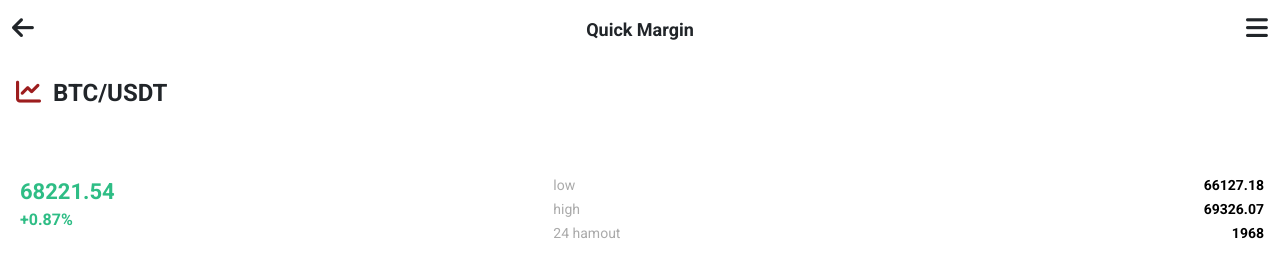
After one commit to rkshahwal/pds-trading, a Django app: page /call-put/ in a window 1280 px wide. The commit adds this page. Shown: the top 273 px of the page. Run offline with Django 5.2, Linux system fonts and the light colour scheme; the visitor is signed in with stand-in values (Sample User, id 1).

Commit message:
changes frontend

```diff
--- a/frontend/urls.py
+++ b/frontend/urls.py
@@ -11,4 +11,6 @@ urlpatterns = [
     path('mine/', mine, name='user_mine'),
     path('recharge/', recharge, name='user_recharge'),
     path('wallet/', wallet, name='user_wallet'),
+    path('withdrowal/', withdrowal, name='user_withdrowal'),
+    path('call-put/', call_put, name='user_call_put'),
 ]
--- a/frontend/views.py
+++ b/frontend/views.py
@@ -87,3 +87,13 @@ def recharge(request):
 @login_required
 def wallet(request):
     return render(request, 'frontend/wallet.html')
+
+
+@login_required
+def withdrowal(request):
+    return render(request, 'frontend/withdrwal.html')
+
+
+@login_required
+def call_put(request):
+    return render(request, 'frontend/call-put.html')
--- a/static/frontend/css/styles.css
+++ b/static/frontend/css/styles.css
@@ -300,6 +304,51 @@ filter: brightness(0.4);
     font-size: 18px;
     font-weight: 400;
 }
+.Withdraw-bal{
+    font-size: 11px;
+}
+
+.Withdraw-name{
+    font-size: 14px;
+}
+.call-head{
+    font-size: 18px;
+}
+.call-sub-head{
+    font-size: 24px;
+}
+.call-money{
+    font-size: 22px;color: #2ebd85;margin-bottom:0px ;
+}
+.call-profit{
+    font-size: 16px;color: #2ebd85;
+}
+.call-value{
+    font-size: 14px;
+    color: var(--light-color);
+    margin-bottom:3px ;
+    font-weight: 400;
+}
+.call-amt{
+    font-size: 14px;
+    color: #000;
+    margin-bottom: 3px;
+    font-weight: 400;
+    text-align: end;
+}
+.call-btn{
+/* color: #2ebd85; */
+background-color: #2ebd85;
+}
+.put-btn{
+/* color: #f5465c; */
+background-color: #f5465c;
+}
+.call-img{
+
+object-fit: cover;
+/* filter: brightness(0.4); */
+}
 @media screen and (min-width:321px) and (max-width:480px)
 {
     .top-inside{
--- /dev/null
+++ b/templates/frontend/call-put.html
@@ -0,0 +1,78 @@
+<!doctype html>
+<html lang="en">
+  {% load static %}
+  <head>
+    <meta charset="utf-8">
+    <meta name="viewport" content="width=device-width, initial-scale=1">
+    <title>ADM Call Puts</title>
+    <link href="https://cdn.jsdelivr.net/npm/bootstrap@5.3.3/dist/css/bootstrap.min.css" rel="stylesheet" integrity="sha384-QWTKZyjpPEjISv5WaRU9OFeRpok6YctnYmDr5pNlyT2bRjXh0JMhjY6hW+ALEwIH" crossorigin="anonymous">
+    <link rel="stylesheet" href="https://cdnjs.cloudflare.com/ajax/libs/font-awesome/6.5.1/css/all.min.css"
+    integrity="sha512-DTOQO9RWCH3ppGqcWaEA1BIZOC6xxalwEsw9c2QQeAIftl+Vegovlnee1c9QX4TctnWMn13TZye+giMm8e2LwA=="
+    crossorigin="anonymous" referrerpolicy="no-referrer" />
+    <link rel="stylesheet" href="{% static "frontend/css/styles.css" %}">
+  </head>
+  <body>
+
+    <div class="container-fluid">
+        <div class="row py-2 py-sm-3 py-md-3 py-lg-3 py-xl-3 py-xl-3 py-xxl-3  ">
+          <div class="col-4 ">
+            <a href="javascript:void(0);" onclick="history.back()">  <i class="fa-solid fa-arrow-left text-dark"></i></a>
+          </div>
+          <div class="col-4  ">
+          <p class=" text-center fw-bold  call-head" >Quick Margin</p>
+          </div>
+          <div class="col-4  ">
+            <a href="javascript:void(0);" onclick="history.back()">  <i class="fa-solid fa-bars float-end text-dark"></i></a>
+          </div>
+          </div>
+
+          <div class="row  mt-3 mt-sm-0 mt-md-0 mt-lg-0   ">
+            <div class=" col-12 ">
+            <p class="fw-bold ms-0 ms-md-1 ms-sm-1 ms-lg-1  call-sub-head " ><i class="fa-solid fa-chart-line"></i>&nbsp; BTC/USDT</p>
+            </div>
+
+          </div>
+
+
+          <div class="row    mt-3  mt-sm-5 mt-lg-5 mt-md-2  ">
+            <div class=" col-4 col-sm-5 col-md-5 col-lg-5 " >
+            <p class="fw-bold ms-0 ms-md-2 ms-sm-2 ms-lg-2   call-money " >68221.54</p>
+            <p class="fw-bold ms-0 ms-md-2 ms-sm-2 ms-lg-2   call-profit " >+0.87%</p>
+            </div>
+            <div class=" col-4    col-sm-2 col-md-2 col-lg-2 ">
+              <p class=" ms-4 ms-md-2 ms-sm-2 ms-lg-2   call-value     " >low</p>
+              <p class=" ms-4 ms-md-2 ms-sm-2 ms-lg-2   call-value   " >high</p>
+              <p class=" ms-4 ms-md-2 ms-sm-2 ms-lg-2   call-value " >24 hamout</p>
+              </div>
+              <div class=" col-4  col-sm-5 col-md-5 col-lg-5 ">
+                <p class="fw-bold me-0 me-md-1 me-sm-1 me-lg-1     call-amt" >66127.18</p>
+                <p class="fw-bold me-0 me-md-1 me-sm-1 me-lg-1     call-amt " >69326.07</p>
+                <p class="fw-bold me-0 me-md-1 me-sm-1 me-lg-1     call-amt" >1968</p>
+                </div>
+          </div>
+
+
+          <div class="row  mt-5  mt-lg-5 mt-md-4 mt-sm-4"  >
+              <div class="col-12 ">
+                <img src="call-img.png" alt=""  class="mx-auto d-block call-img">
+              </div>
+            </div>
+          </div>
+
+
+
+          <div class="container-fluid position-fixed bottom-0 p-2 ">
+            <div class="row">
+                <div class=" col-6 d-grid ">
+                    <a href="#" class="btn text-white call-btn" tabindex="-1" role="button" aria-disabled="true">Call</a>
+
+                  </div>
+                  <div class="col-6 d-grid"><a href="#" class="btn text-white put-btn" tabindex="-1" role="button" aria-disabled="true">Put</a></div>
+            </div>
+
+
+        </div>
+    </body>
+
+    <script src="https://cdn.jsdelivr.net/npm/bootstrap@5.3.3/dist/js/bootstrap.bundle.min.js" integrity="sha384-YvpcrYf0tY3lHB60NNkmXc5s9fDVZLESaAA55NDzOxhy9GkcIdslK1eN7N6jIeHz" crossorigin="anonymous"></script>
+    </html>
```
Also changed, not shown: other parts of static/frontend/css/styles.css (+40 -19 lines), templates/frontend/home.html (+25 -26 lines), templates/frontend/mine.html (+8 -8 lines), templates/frontend/recharge.html (+7 -7 lines), templates/frontend/register.html (+9 -12 lines), templates/frontend/user-login.html (+14 -27 lines), templates/frontend/wallet.html (+7 -7 lines), templates/frontend/withdrwal.html (added, +86 -0 lines), static/frontend/img/call-img.png (added).
